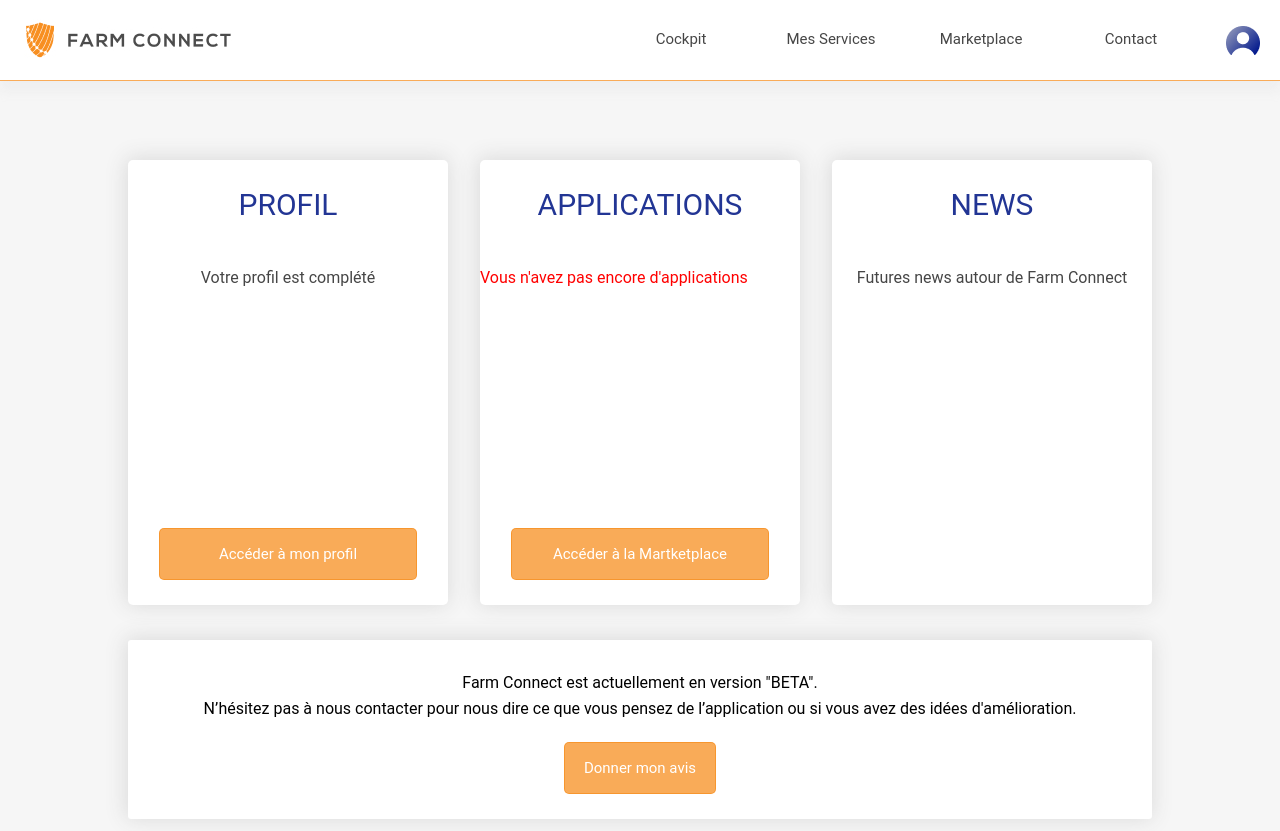
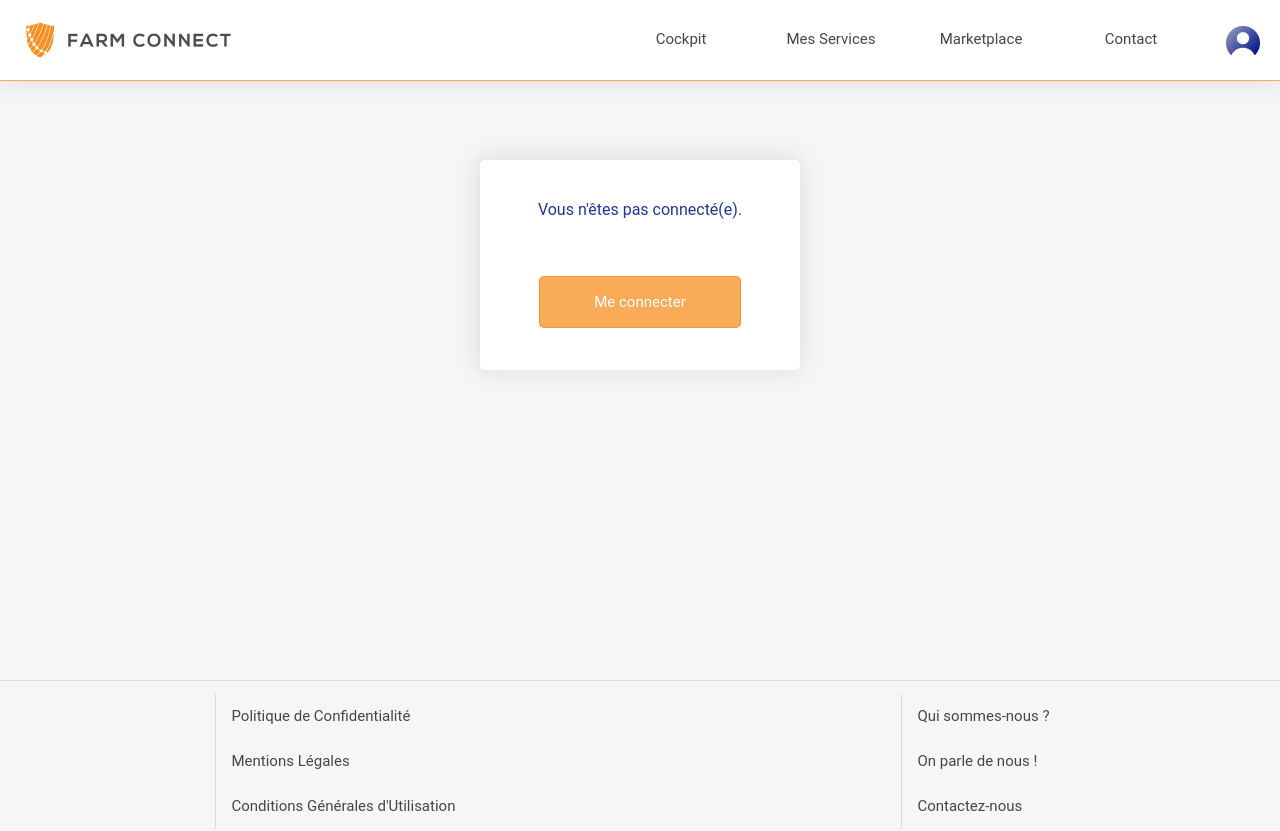
Before and after one commit to CaroD59/FarmConnect_Front, a React (Create React App) app: page /cockpit in a window 1280 px wide. Shown: the top 831 px of the page. Built offline with nearby package versions, Linux system fonts and the light colour scheme; the HTML template or start-up script is replaced by a standard one.

Commit message:
style on loggin page

```diff
--- a/src/components/Cockpit/index.jsx
+++ b/src/components/Cockpit/index.jsx
@@ -27,13 +27,17 @@ function Cockpit() {
 
   return (
     <StyledCockpit>
+      {user ? (
+        <>
           <div className="cockpit">
             <div className="container">
               <div className="profil">
                 <div>
                   <h2 className="titleProfile center">PROFIL</h2>
                   {completed && (
-                <p className="completed center">Votre profil est complété</p>
+                    <p className="completed center">
+                      Votre profil est complété
+                    </p>
                   )}
                   {!completed && (
                     <p className="notCompleted center">
@@ -56,7 +60,7 @@ function Cockpit() {
                     </p>
                   )}
                   {myApps.length === 0 && (
-                <p className="notCompleted">
+                    <p className="notCompleted center">
                       Vous n&apos;avez pas encore d&apos;applications
                     </p>
                   )}
@@ -84,14 +88,25 @@ function Cockpit() {
             <div className="beta">
               <p>Farm Connect est actuellement en version &quot;BETA&quot;.</p>
               <p>
-            N’hésitez pas à nous contacter pour nous dire ce que vous pensez de
-            l’application ou si vous avez des idées d&apos;amélioration.
+                N’hésitez pas à nous contacter pour nous dire ce que vous pensez
+                de l’application ou si vous avez des idées d&apos;amélioration.
               </p>
               <Link to="/contact" className="contactButton">
                 Donner mon avis
               </Link>
             </div>
           </div>
+        </>
+      ) : (
+        <div className="userOff">
+          <div className="withoutUser">
+            <h2 className="titleProfile">Vous n&apos;êtes pas connecté(e).</h2>
+            <Link to="/" className="buttonProfil">
+              Me connecter
+            </Link>
+          </div>
+        </div>
+      )}
     </StyledCockpit>
   );
 }
--- a/src/components/Cockpit/styles.jsx
+++ b/src/components/Cockpit/styles.jsx
@@ -153,31 +153,31 @@ const StyledCockpit = styled.div`
     }
   }
   .userOff {
-    width: 100vw;
-    height: 20vh;
-    padding-top: 5vh;
     display: flex;
     align-items: center;
     flex-direction: column;
     font-family: 'roboto', sans-serif;
     .withoutUser {
+      margin-top: 80px;
+      padding-top: 25px;
+      padding-bottom: 25px;
+      height: 20vh;
       flex-direction: column;
       width: 25vw;
-      height: 40vh;
       display: flex;
       align-items: center;
       justify-content: space-around;
       border-radius: 5px;
       background-color: #ffff;
-      color: #3a52be;
+      color: #223594;
+      box-shadow: -1px -1px 21px 1px rgba(70, 70, 70, 0.15);
       .buttonProfil {
         display: flex;
         justify-content: center;
         align-items: center;
-        width: 150px;
+        width: 200px;
         height: 50px;
-        margin-top: 10px;
-        margin-bottom: 15px;
+        margin-top: 25px;
         color: #ffff;
         background-color: rgb(247, 143, 33, 0.75);
         border: solid 1px rgb(247, 143, 33, 0.75);
--- a/src/components/Contact/styles.jsx
+++ b/src/components/Contact/styles.jsx
@@ -12,7 +12,7 @@ const StyledContact = styled.div`
     align-items: center;
     margin-top: 80px;
     margin-bottom: 80px;
-    padding: 20px;
+    padding: 50px;
     border-radius: 5px;
     background-color: #ffff;
     .contactTitle {
@@ -32,6 +32,10 @@ const StyledContact = styled.div`
         width: 400px;
         margin-bottom: 20px;
         padding-left: 10px;
+        border: none;
+        opacity: 0.75;
+        border-radius: 5px;
+        background-color: #ebecf0;
         outline-color: rgba(218, 218, 218, 0.25);
         :focus {
           outline-color: rgb(247, 143, 33, 0.75);
@@ -46,6 +50,10 @@ const StyledContact = styled.div`
         padding-top: 10px;
         outline-color: rgba(218, 218, 218, 0.25);
         outline-width: 1px;
+        border: none;
+        opacity: 0.75;
+        border-radius: 5px;
+        background-color: #ebecf0;
         :focus {
           outline-color: rgb(247, 143, 33, 0.75);
         }
@@ -76,6 +84,7 @@ const StyledContact = styled.div`
         font-weight: bold;
         width: 400px;
         height: 45px;
+        cursor: pointer;
       }
     }
   }
--- a/src/components/Footer/styles.jsx
+++ b/src/components/Footer/styles.jsx
@@ -28,6 +28,9 @@ const StyledFooter = styled.div`
           a {
             text-decoration: none;
             color: rgba(70, 70, 70, 1);
+            :hover {
+              color: rgb(247, 143, 33, 0.75);
+            }
           }
         }
       }
@@ -42,6 +45,9 @@ const StyledFooter = styled.div`
           a {
             text-decoration: none;
             color: rgba(70, 70, 70, 1);
+            :hover {
+              color: rgb(247, 143, 33, 0.75);
+            }
           }
         }
       }
--- a/src/components/Header/styles.jsx
+++ b/src/components/Header/styles.jsx
@@ -11,7 +11,7 @@ const StyledHeader = styled.div`
     height: 80px;
     background-color: #ffff;
     border-bottom: rgb(247, 143, 33, 0.75) 1px solid;
-    box-shadow: 0px 10px 10px rgba(218, 218, 218, 0.25);
+    box-shadow: -1px -1px 21px 1px rgba(70, 70, 70, 0.15);
     .logoContainer {
       a {
       }
--- a/src/components/Login/index.jsx
+++ b/src/components/Login/index.jsx
@@ -35,7 +35,7 @@ export default function LoginForm() {
           <img src="./img/FC.png" alt="" className="FarmConnectLogo" />
           <form onSubmit={submitHandler}>
             <div className="pLogin">
-              <p>Connectez-vous pour accéder</p>
+              <p>Connectez-vous pour accéder à Farm Connect</p>
             </div>
             <div className="form-inner">
               {error !== '' ? <div className="error">{error}</div> : ''}
@@ -44,7 +44,7 @@ export default function LoginForm() {
                   type="text"
                   name="E-mail"
                   id="E-mail"
-                  placeholder="E-mail"
+                  placeholder="Mail"
                   onChange={(e) =>
                     setDetails({ ...details, email: e.target.value })
                   }
--- a/src/components/Login/styles.jsx
+++ b/src/components/Login/styles.jsx
@@ -2,34 +2,30 @@ import styled from 'styled-components';
 
 const LogForm = styled.div`
   .loginPage {
-    background-image: url(./img/welcomefont.png);
+    background-image: url(./img/champ1.png);
     background-size: cover;
+    padding-top: 80px;
+    padding-bottom: 200px;
+    height: 100vh;
     width: 100vw;
-    height: 780px;
     .form {
+      border-radius: 5px;
+      width: 450px;
+      margin: auto;
+      margin-bottom: 80px;
+      padding-bottom: 30px;
       background-color: #fff;
-      margin: 0;
-      border-radius: 20px;
-      width: 450px;
-      height: 550px;
-      display: block;
-      margin: auto;
-      position: relative;
-      top: 50px;
-      background-color: white;
-      margin-bottom: 150px;
+      box-shadow: -1px -1px 21px 1px rgba(70, 70, 70, 0.15);
       .FarmConnectLogo {
         width: 300px;
-        display: block;
-        margin-left: auto;
-        margin-right: auto;
+        display: flex;
+        justify-content: center;
+        margin: auto;
       }
       .pLogin {
         margin-top: 20px;
         color: #223594;
         font-family: 'roboto', sans-serif;
-        font-weight: bold;
-        line-height: 0%;
         text-align: center;
       }
       .form-inner {
@@ -42,18 +38,17 @@ const LogForm = styled.div`
           border: none;
           background-color: #ebecf0;
           font-family: 'roboto', sans-serif;
-          letter-spacing: -0.2px;
           font-size: 15px;
           width: 350px;
           height: 45px;
-          opacity: 0.5;
-        }
-        .LogInput:focus,
-        .LogInput:hover {
-          outline: none;
-        }
-        ::placeholder {
-          opacity: 1;
+          opacity: 0.75;
+          border-radius: 5px;
+          padding-left: 10px;
+          margin-bottom: 20px;
+          outline-color: rgba(218, 218, 218, 0.25);
+          :focus {
+            outline-color: rgb(247, 143, 33, 0.75);
+          }
         }
       }
       .BlocLoginSignIn {
@@ -77,6 +72,7 @@ const LogForm = styled.div`
         }
         .buttonLogin {
           margin-top: 10px;
+          margin-bottom: 10px;
           background-color: #f78f21;
           border: none;
           border-radius: 5px;
--- a/src/components/MyApps/index.jsx
+++ b/src/components/MyApps/index.jsx
@@ -50,9 +50,9 @@ function MyApps() {
       ) : (
         <div className="userOff">
           <div className="withoutUser">
-            <h2 className="titleProfile">Vous n&apos;êtes pas connecté</h2>
+            <h2 className="titleProfile">Vous n&apos;êtes pas connecté(e).</h2>
             <Link to="/" className="buttonProfil">
-              se connecter
+              Me connecter
             </Link>
           </div>
         </div>
```
Also changed, not shown: 2 other files (tests, documents, lock files or other folders). Lines whose indentation alone changed are shown as unchanged.
